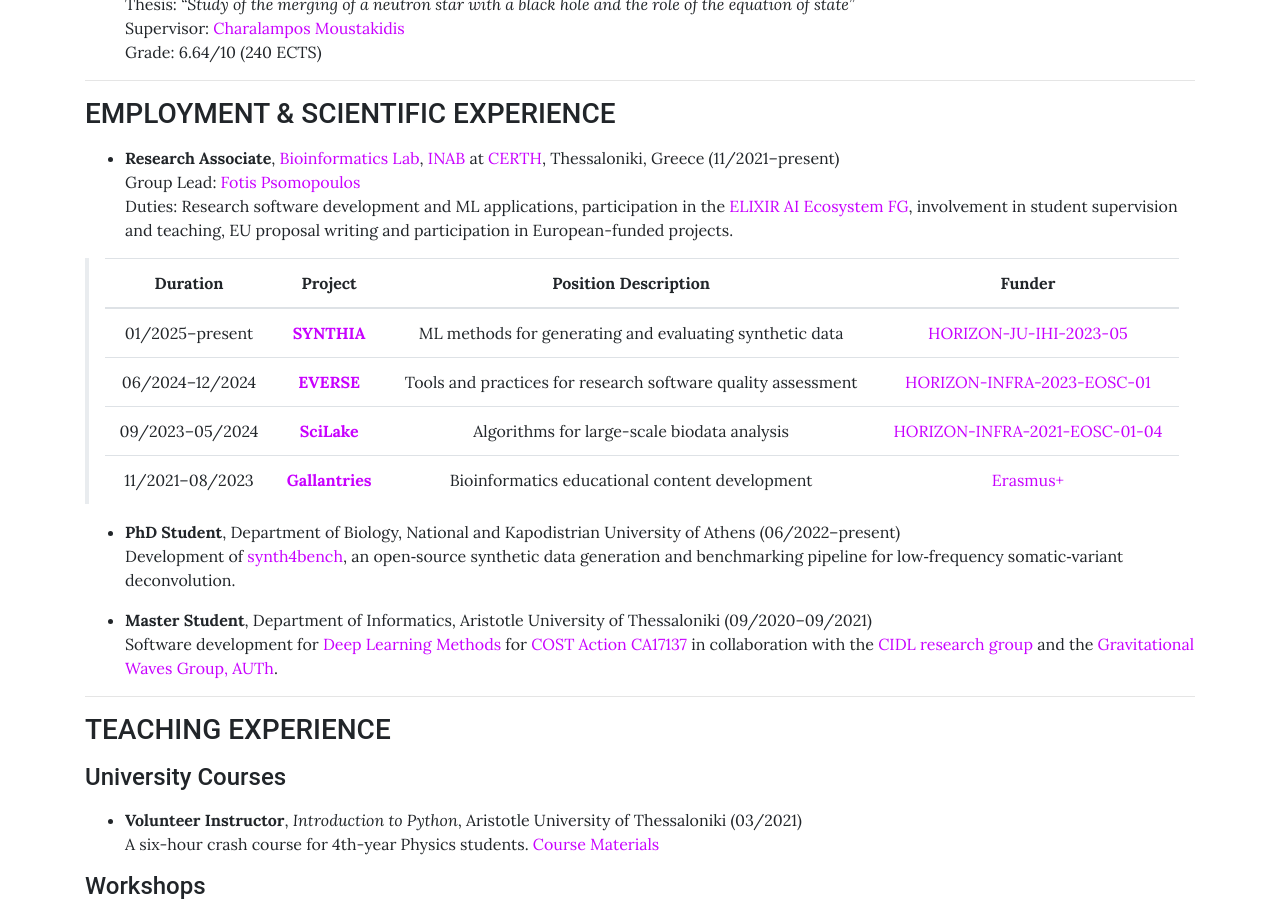
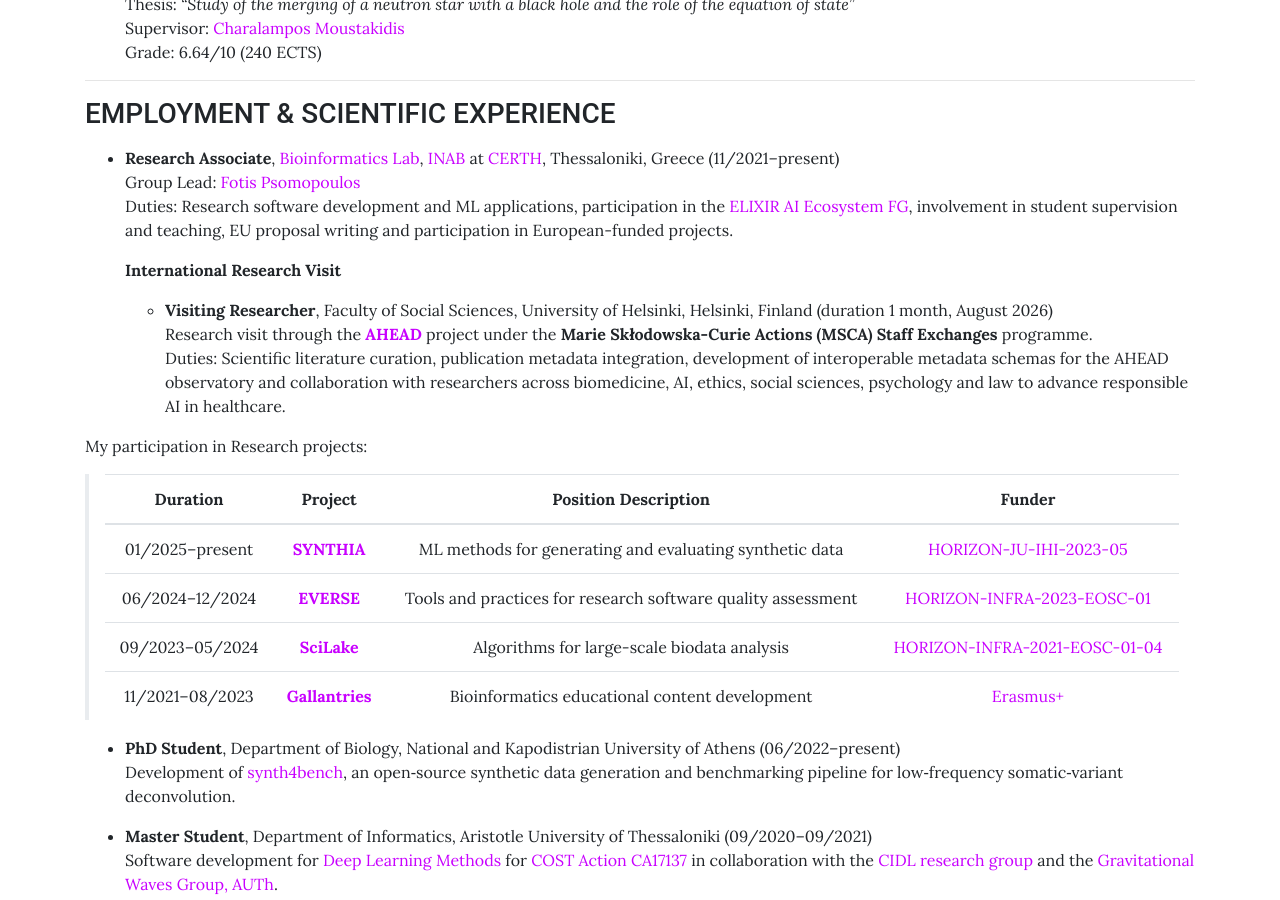
Before and after one commit to sfragkoul/sfragkoul.github.io, a Jekyll site: the page built from pages/CV.md, in a window 1280 px wide and 900 px high, scrolled down 606 px. Built offline with Jekyll 4.4.1, drawn with Linux system fonts in a browser that asks for light colours.

Commit message:
Update CV.md

```diff
--- a/pages/CV.md
+++ b/pages/CV.md
@@ -31,7 +31,12 @@
   Group Lead: [Fotis Psomopoulos](https://scholar.google.gr/citations?user=Fp0LAqsAAAAJ&hl=en)
   Duties: Research software development and ML applications, participation in the [ELIXIR AI Ecosystem FG](https://elixir-europe.org/focus-groups/ai-ecosystem), involvement in student supervision and teaching, EU proposal writing and participation in European-funded projects.
 
+  **International Research Visit**
+  - **Visiting Researcher**, Faculty of Social Sciences, University of Helsinki, Helsinki, Finland (duration 1 month, August 2026)
+  Research visit through the [**AHEAD**](https://ahead-msca.eu/) project under the **Marie Skłodowska-Curie Actions (MSCA) Staff Exchanges** programme.
+  Duties: Scientific literature curation, publication metadata integration, development of interoperable metadata schemas for the AHEAD observatory and collaboration with researchers across biomedicine, AI, ethics, social sciences, psychology and law to advance responsible AI in healthcare.
 
+My participation in Research projects:
 > | Duration | Project | Position Description | Funder |
 > |:--------:|:-------:|:-----------:|:------:|
 > | 01/2025–present | [**SYNTHIA**](https://www.ihi-synthia.eu/) | ML methods for generating and evaluating synthetic data | [HORIZON-JU-IHI-2023-05](https://ec.europa.eu/info/funding-tenders/opportunities/portal/screen/myarea/project/101172872/program/43108390/details) |
```
